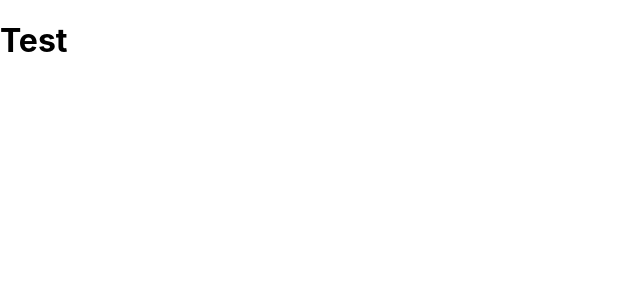
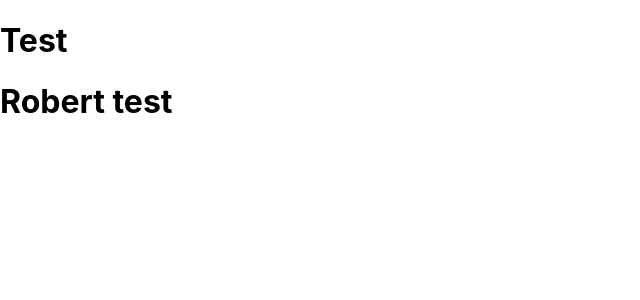
Before and after one commit to shafferma/wanderlust-client, a React (Create React App) app in the folder client/: page / in a window 1280 px wide. Shown: the top 300 px of the page, without its empty margins (0-640 px from the left). Built offline with nearby package versions, Linux system fonts and the light colour scheme.

Commit message:
roberts branch

```diff
--- a/client/src/App.js
+++ b/client/src/App.js
@@ -5,6 +5,7 @@ function App() {
   return (
     <div>
       <h1>Test</h1>
+      <h1>Robert test</h1>
     </div>
   );
 }
```
Also changed, not shown: 1 other file (tests, documents, lock files or other folders).
